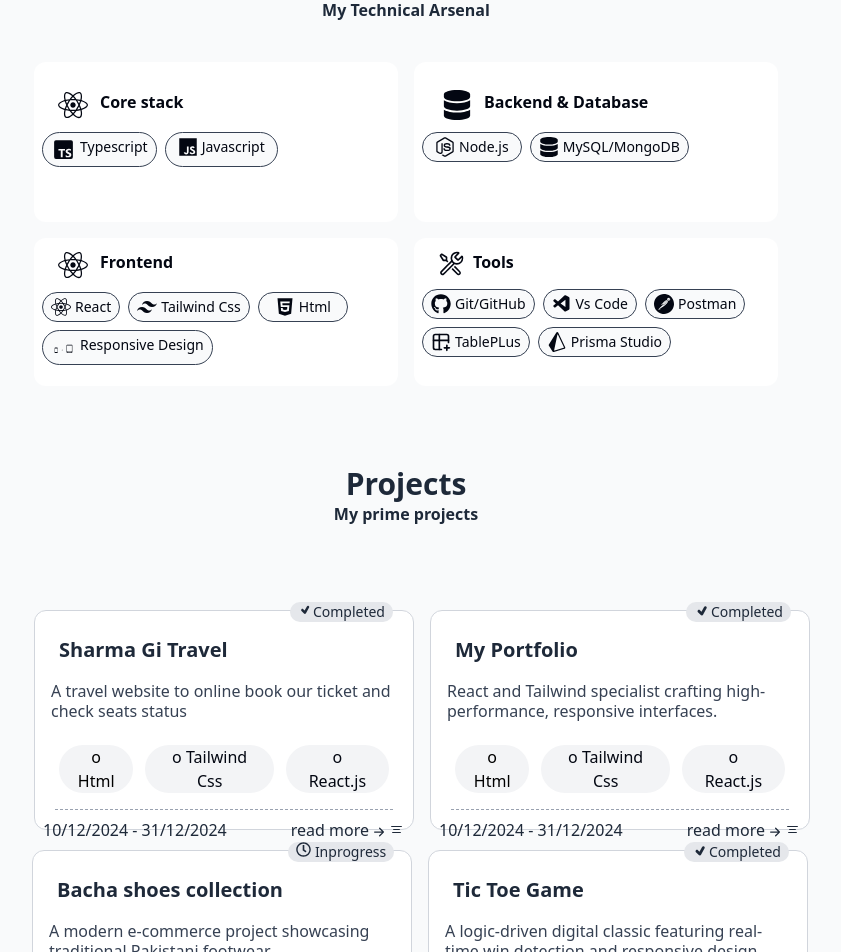
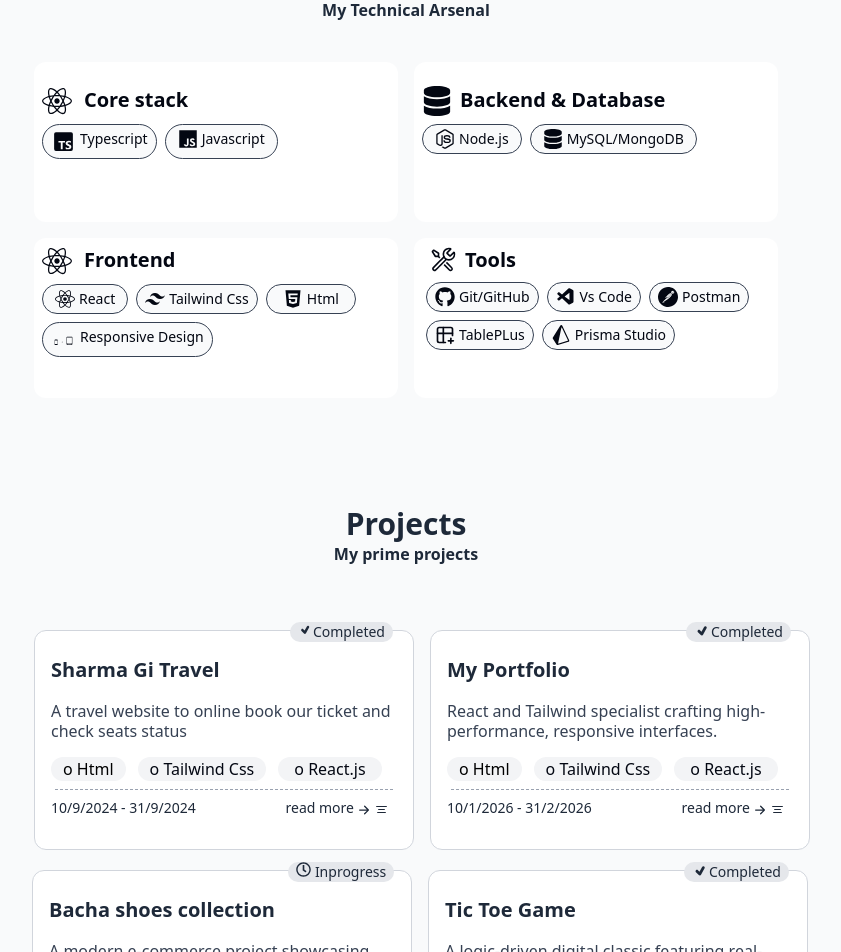
Before and after one commit to ikramullahcsweb-netizen/Ikramullahportfolio, a React (Vite) app: page / in a window 1280 px wide. Shown: the part 1160-2112 px from the top of the page, without its empty margins (234-1075 px from the left). Built offline with nearby package versions, Linux system fonts and the light colour scheme.

Commit message:
Some changes in code

```diff
--- a/src/Components/Footer/Footer.jsx
+++ b/src/Components/Footer/Footer.jsx
@@ -5,7 +5,7 @@
 
 const Footer = () => {
   return (
-    <section className='bg-gray-200 h-50 w-full mt-40'>
+    <section className='bg-gray-200 h-50 w-full mt-25'>
       <div className='flex justify-between items-center text-center flex-col gap-6'>
         <ul className='flex flex-row gap-8 font-normal  mt-8'>
           <a href='#About'>
--- a/src/Components/Home/Home.jsx
+++ b/src/Components/Home/Home.jsx
@@ -26,7 +26,7 @@
 
     <div className='flex-col-center md:items-start  justify-center items-center md:text-start  gap-y-6   md:mt-0 order-3 md:order-2  mt-10  md:w-90 md:mx-3  mr-10  w-screen text-wrap '><h2 className='text-3xl font-bold text-gray-950 w-90 '><TextChange/></h2>
     <div className='flex-row-center gap-4 font-semibold text-xl '><h6 className='inline-flex pt-5 '> <PiMinus size={30}  /> <span>Frontend Developer </span></h6></div>
-    <p className='md:w-auto w-full pr-10 font-medium text-gray-500 text-md'>I am a skill Web Designer with experiance of creating visually appealing and user friendly websites</p>
+    <p className='md:w-auto w-full pr-10 font-medium text-gray-500 text-md'>I am a skill Web Developer with experiance of creating visually appealing and user friendly websites</p>
 
       <a href="#Contact" className='mt-5 '> <button className='inline-flex items-center justify-center gap-2 px-4 py-2 bg-gray-700 my-3 text-white rounded-lg hover:bg-gray-950 transition'>
        <span>Say Hello</span>  <FaRegPaperPlane size={30} />
--- a/src/Components/Home/TextChange.jsx
+++ b/src/Components/Home/TextChange.jsx
@@ -3,6 +3,7 @@
 const TextChange = () => {
   //  const texts=["Hi,I Am Ikramullah!" , "I am Ikramullah" ,"I am Ikramullah"]
   const texts=["Hi, I AM IKRAMULLAH"]
+
 
    const [currentText, setCurrentText]=useState("")
   const [endValue, setEndValue]=useState(true);
--- a/src/Components/Project/Project.jsx
+++ b/src/Components/Project/Project.jsx
@@ -6,7 +6,7 @@
 const Project = () => {
 
   return (
-     <section id='Projects' className='my-12 md:mx-3   place-items-center justify-center'>
+     <section id='Projects' className='md:mt-27 my-19 md:mx-3   place-items-center justify-center'>
 
 
         <div className='flex flex-col justify-center '>
@@ -15,7 +15,7 @@
 
 
             <div className='flex md:flex-row sm:flex-col justify-center  font-sans text-gray-800  md:mx-1 flex-wrap mx-5 '>
-             <div className='flex flex-wrap   justify-center md:mt-10 lg:gap-10 gap-8 '>
+             <div className='flex flex-wrap   justify-center md:mt-5 lg:gap-10 gap-8 '>
 
               {/* ist box */}
 
@@ -30,7 +30,7 @@
                  button2="o Tailwind Css"
                    button3="o React.js"
                    button5="o QR code"
-                   date="10/12/2024 -  31/12/2024"
+                   date="10/9/2024 -  31/9/2024"
                    more="read more"
                    paragraph="key feather"
                    li="o User profiles and travel carts"
@@ -53,7 +53,7 @@
                  button2="o Tailwind Css"
                    button3="o React.js"
                    button5= "o Node.js"
-                   date="10/12/2024 -  31/12/2024"
+                   date="10/1/2026 -  31/2/2026"
                    more="read more"
                     paragraph="key feather"
                    li="o Show my experiance"
@@ -79,7 +79,7 @@
                  button3="o React.js"
                   button4="o DataBase"
                   button5="o QR code"
-                  date="10/12/2024 -  31/12/2024"
+                  date="10/2/2024 -  InProgress"
                    more="read more"
                    paragraph="key feather"
                    li="o User profiles and shopping carts"
@@ -102,7 +102,7 @@
                    button2="o TailwindCss"
                    button3="o React.js"
                    button5="Lucide React"
-                   date="10/12/2024 - 31/12/2024"
+                   date="10/6/2025 - 31/7/2025"
                    more="read more"
                      paragraph="key feather"
                    li="o responsive layout built with TailwindCSS."
--- a/src/Components/Project/ProjectCard.jsx
+++ b/src/Components/Project/ProjectCard.jsx
@@ -17,11 +17,11 @@
 
 
 
-      <h3 className='px-4 text-xl font-semibold  text-gray-800 py-4 leading-normal'>
+      <h3 className='px-2 text-xl font-semibold  text-gray-800 py-4 leading-normal'>
         {title}
           </h3>
         <p className=' tracking-normal font-[var(---font-poppins)]  md:text-normal text-gray-700  leading-tight  px-2 '>{main}</p>
-        <div className='flex gap-2 md:gap-4 mt-2 p-2 md:p-4'>
+        <div className='flex gap-2 md:gap-4 mt-2 p-2 '>
        <div className='items-center justify-center text-center flex sm:gap-3 gap-1'>
        <button className ="inline-flex items-center justify-center gap-2 px-3
         py- bg-gray-100 text-black rounded-4xl transition">
@@ -35,9 +35,9 @@
 
       </div>
       <div className='font-light text-gray-400'><hr className='border-dashed mx-3 '/></div>
-      <div className='flex md:gap-x-16 sm:gap-x-[50%] gap-x-[10%] py-2'>
-        <div >{date}</div>
-        <div  className='flex  '> {more }<BsArrowRightShort size={20} className='mt-1'/> <RxTextAlignCenter size={15} className='mt-1'/> </div>
+      <div className='flex justify-between mx-2  py-2'>
+        <div className='text-sm' >{date}</div>
+        <div  className='flex text-sm relative mr-2'> {more }<BsArrowRightShort size={20} className='mt-0.5'/> <RxTextAlignCenter size={15} className='mt-1'/> </div>
 
 
 
--- a/src/Components/Skill/Skill.jsx
+++ b/src/Components/Skill/Skill.jsx
@@ -29,7 +29,7 @@
         <div className='flex flex-col justify-center text-gray-950 flex-wrap mx-5  '>
          <div className='flex flex-wrap   justify-center mt-10 gap-4'>
            <section className='md:w-91 h-40 w-full  bg-white rounded-xl pt-4 '>
-            <div className='flex p-3 mx-3 '><FaReact  size={30} /> <span className='pl-3 font-semibold text-2'>Core stack </span> </div>
+            <div className='flex p-2 mx-2 ml-0 '><FaReact  size={30} /> <span className='pl-3 font-semibold text-xl'>Core stack </span> </div>
             <div className='flex gap-2 px-2 text-sm font-normal'>
 
             <button className="inline-flex  justify-start gap-1 px-2 py-1 bg-gray-50 border-1 border-gray-700  rounded-3xl  transition">
@@ -40,11 +40,11 @@
            </section>
 
            <section className='md:w-91 h-40 w-full  bg-white rounded-xl pt-4 '>
-            <div className='flex p-3 mx-4 font-light'> <FaDatabase size={30} /> <span className='pl-3 font-semibold text-2'>Backend & Database </span> </div>
+            <div className='flex p-2 mx-2 ml-0 font-light'> <FaDatabase size={30} /> <span className='pl-2 font-semibold text-xl'>Backend & Database </span> </div>
             <div className='flex gap-2 px-2 text-sm font-normal'>
              <button className="inline-flex  justify-start gap-1 px-3 py-1 bg-gray-50 border-1 border-gray-700  rounded-3xl  transition">
                     <FaNodeJs size={20} />  <span>Node.js</span></button>
-                      <button className="inline-flex  justify-start gap-1 px-2 py-1 bg-gray-50 border-1 border-gray-700  rounded-3xl  transition">
+                      <button className="inline-flex  justify-start gap-1 px-3 py-1 bg-gray-50 border-1 border-gray-700  rounded-3xl  transition">
                     <FaDatabase  size={20} />  <span>MySQL/MongoDB</span></button>
 
                     </div>
@@ -54,11 +54,11 @@
 
          <div className='flex flex-wrap   justify-center mt-4 gap-4     '>
 
-              <section className='md:w-91  h-37 w-full  bg-white rounded-xl '>
-            <div className='flex p-3 mx-3 '><FaReact  size={30} /> <span className='pl-3 font-semibold text-2'>Frontend </span> </div>
+              <section className='md:w-91  h-40 w-full  bg-white rounded-xl '>
+            <div className='flex p-2 mx-3 ml-0 '><FaReact  size={30} /> <span className='pl-3 font-semibold text-xl'>Frontend </span> </div>
             <div className='flex gap-2 px-2 flex-wrap text-sm font-normal'>
 
-            <button className='inline-flex  justify-start gap-1 px-2 py-1  bg-gray-50 border-1 border-gray-700  rounded-3xl  transition'>
+            <button className='inline-flex  justify-start gap-1 px-3 py-1  bg-gray-50 border-1 border-gray-700  rounded-3xl  transition'>
              <FaReact size={20} />  <span>React</span></button>
              <button className='inline-flex  justify-start gap-1 px-2 py-1  bg-gray-50 border-1 border-gray-700  rounded-3xl  transition'>
              <SiTailwindcss size={20} />  <span>Tailwind Css</span></button>
@@ -68,9 +68,9 @@
              <DiResponsive size={25} />  <span>Responsive Design</span></button>
              </div>
            </section>
-              <section className='md:w-91 h-37 w-full  bg-white rounded-xl'>
-            <div className='flex p-3 mx-3  '><VscTools   size={27} /> <span className='pl-2 font-semibold text-2'>Tools </span> </div>
-            <div className='flex gap-2 px-2 flex-wrap text-sm font-normal'>
+              <section className='md:w-91 h-40 w-full  bg-white rounded-xl'>
+            <div className='flex p-2 mx-2  '><VscTools   size={27} /> <span className='pl-2 font-semibold text-xl'>Tools </span> </div>
+            <div className='flex gap-2 px-3 flex-wrap text-sm font-normal'>
 
             <button className='inline-flex justify-start gap-1 px-2 py-1 bg-gray-50 border-1 border-gray-700  rounded-3xl  transition '>
              <FaGithub size={20} />  <span>Git/GitHub</span></button>
```
Also changed, not shown: src/Components/Contact/Contact.jsx (+16 -16 lines).
